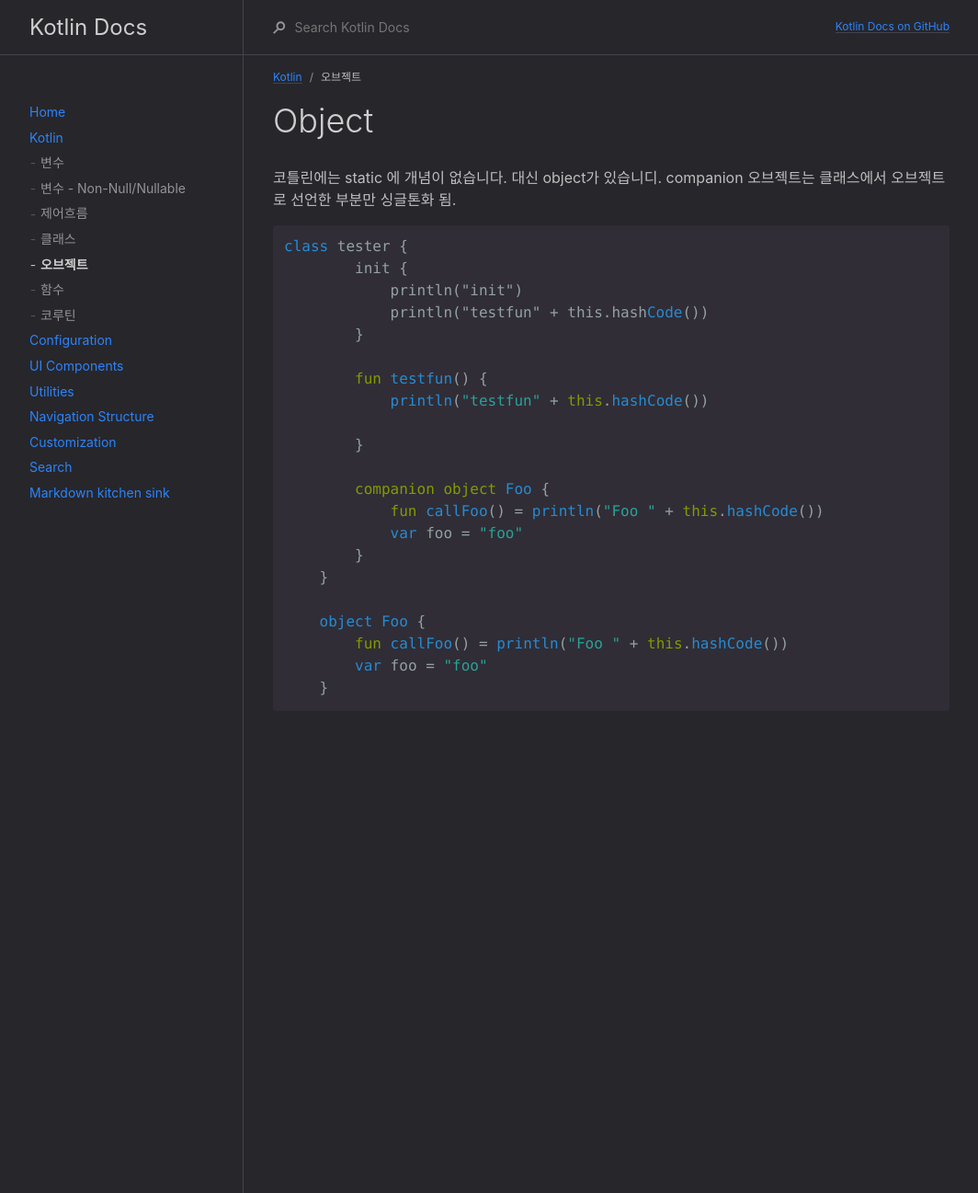
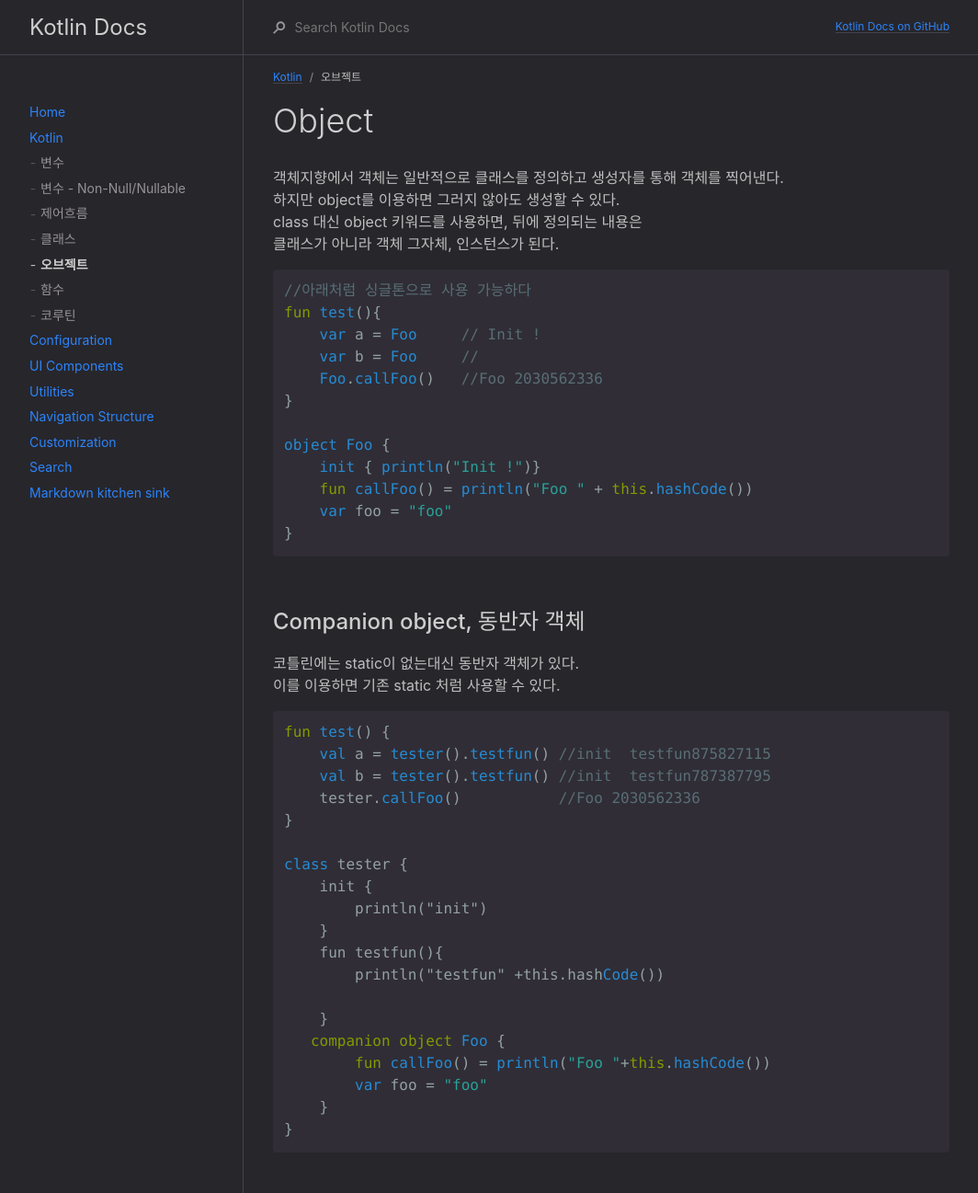
Before and after one commit to labyrintos71/deprecated_docs_2019, a Jekyll site: the page built from docs/kotlin/오브젝트.md, in a window 1280 px wide. Shown: the whole page at 92% size, without its empty margins (107-1171 px from the left). Built offline with Jekyll 4.4.1, drawn with Linux system fonts in a browser that asks for light colours.

Commit message:
오브젝트 문서 추가

````diff
--- a/docs/kotlin/오브젝트.md
+++ b/docs/kotlin/오브젝트.md
@@ -6,31 +6,47 @@ nav_order: 6
 ---
 
 # Object
-
-코틀린에는 static 에 개념이 없습니다.
-대신 object가 있습니디.
-companion 오브젝트는 클래스에서 오브젝트로 선언한 부분만 싱글톤화 됨.
+객체지향에서 객체는 일반적으로 클래스를 정의하고 생성자를 통해 객체를 찍어낸다.
+하지만 object를 이용하면 그러지 않아도 생성할 수 있다.
+class 대신 object 키워드를 사용하면, 뒤에 정의되는 내용은
+클래스가 아니라 객체 그자체, 인스턴스가 된다.
 
 ```kotlin
+//아래처럼 싱글톤으로 사용 가능하다
+fun test(){
+    var a = Foo     // Init !
+    var b = Foo     //
+    Foo.callFoo()   //Foo 2030562336
+}
+
+object Foo {
+    init { println("Init !")}
+    fun callFoo() = println("Foo " + this.hashCode())
+    var foo = "foo"
+}
+```
+#### Space
+## Companion object, 동반자 객체
+코틀린에는 static이 없는대신 동반자 객체가 있다.
+이를 이용하면 기존 static 처럼 사용할 수 있다.
+```kotlin
+fun test() {
+    val a = tester().testfun() //init  testfun875827115
+    val b = tester().testfun() //init  testfun787387795
+    tester.callFoo()           //Foo 2030562336
+}
+
 class tester {
-        init {
-            println("init")
-            println("testfun" + this.hashCode())
-        }
+    init {
+        println("init")
+    }
+    fun testfun(){
+        println("testfun" +this.hashCode())
 
-        fun testfun() {
-            println("testfun" + this.hashCode())
-
-        }
-
-        companion object Foo {
-            fun callFoo() = println("Foo " + this.hashCode())
-            var foo = "foo"
-        }
     }
-
-    object Foo {
-        fun callFoo() = println("Foo " + this.hashCode())
+   companion object Foo {
+        fun callFoo() = println("Foo "+this.hashCode())
         var foo = "foo"
     }
+}
 ```
````
